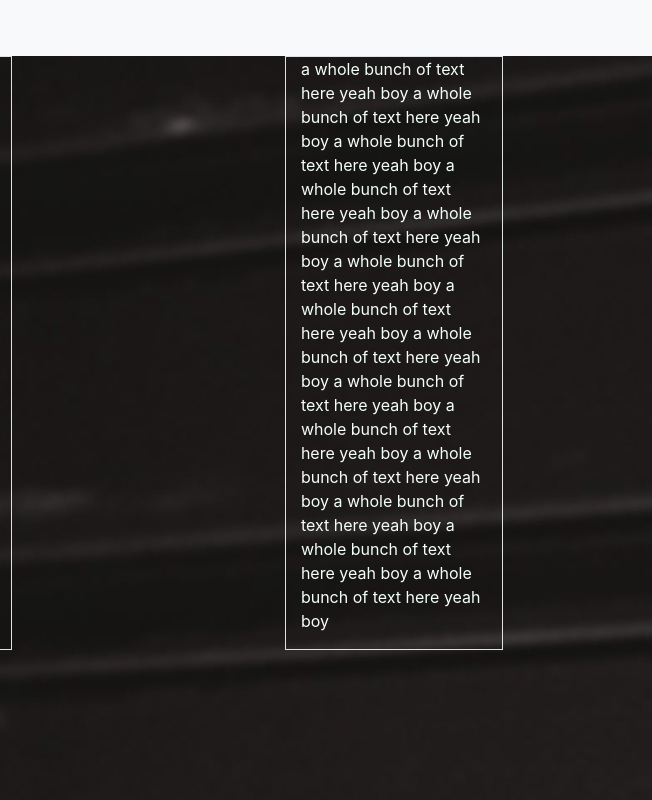
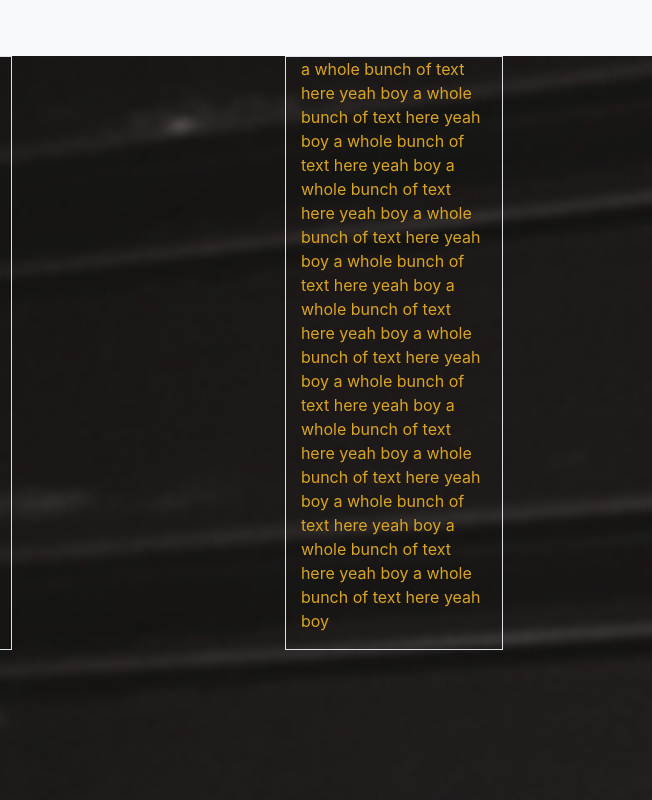
Before and after one commit to Hirble/guyload, a plain HTML site: page index.html in a window 1280 px wide. Shown: the full height of the page, 628-1280 px from the left. Drawn offline with nearby package versions, Linux system fonts and the light colour scheme.

Commit message:
internet

```diff
--- a/Assets/boots.css
+++ b/Assets/boots.css
@@ -7,7 +7,7 @@ body{
     background-image: url(./matheus-ferrero-0xCMoic4II8-unsplash.jpg);
 }
 p{
-    color: mintcream;
+    color: goldenrod;
 }
 .whatever{
     font-weight: bolder;
```
